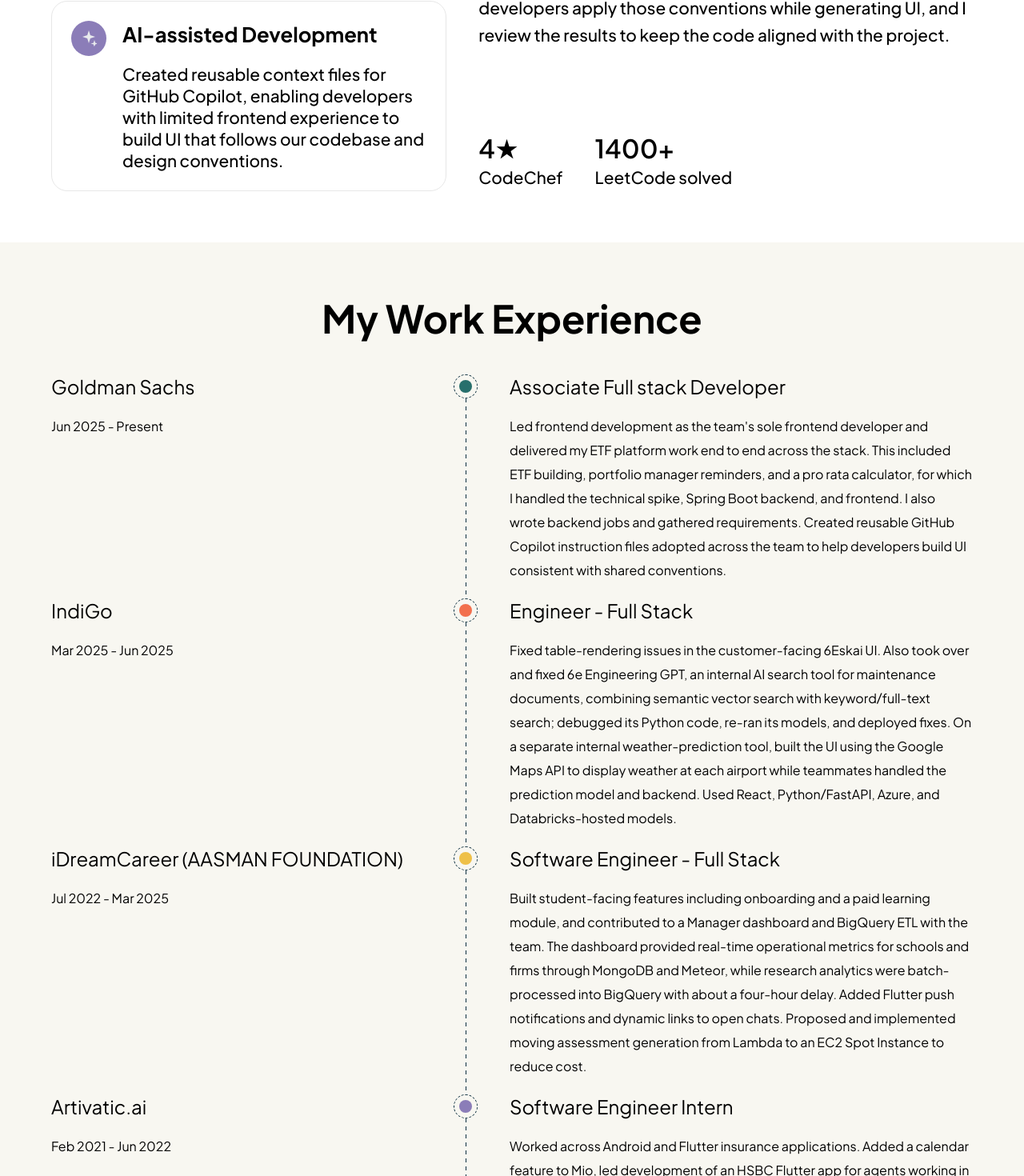
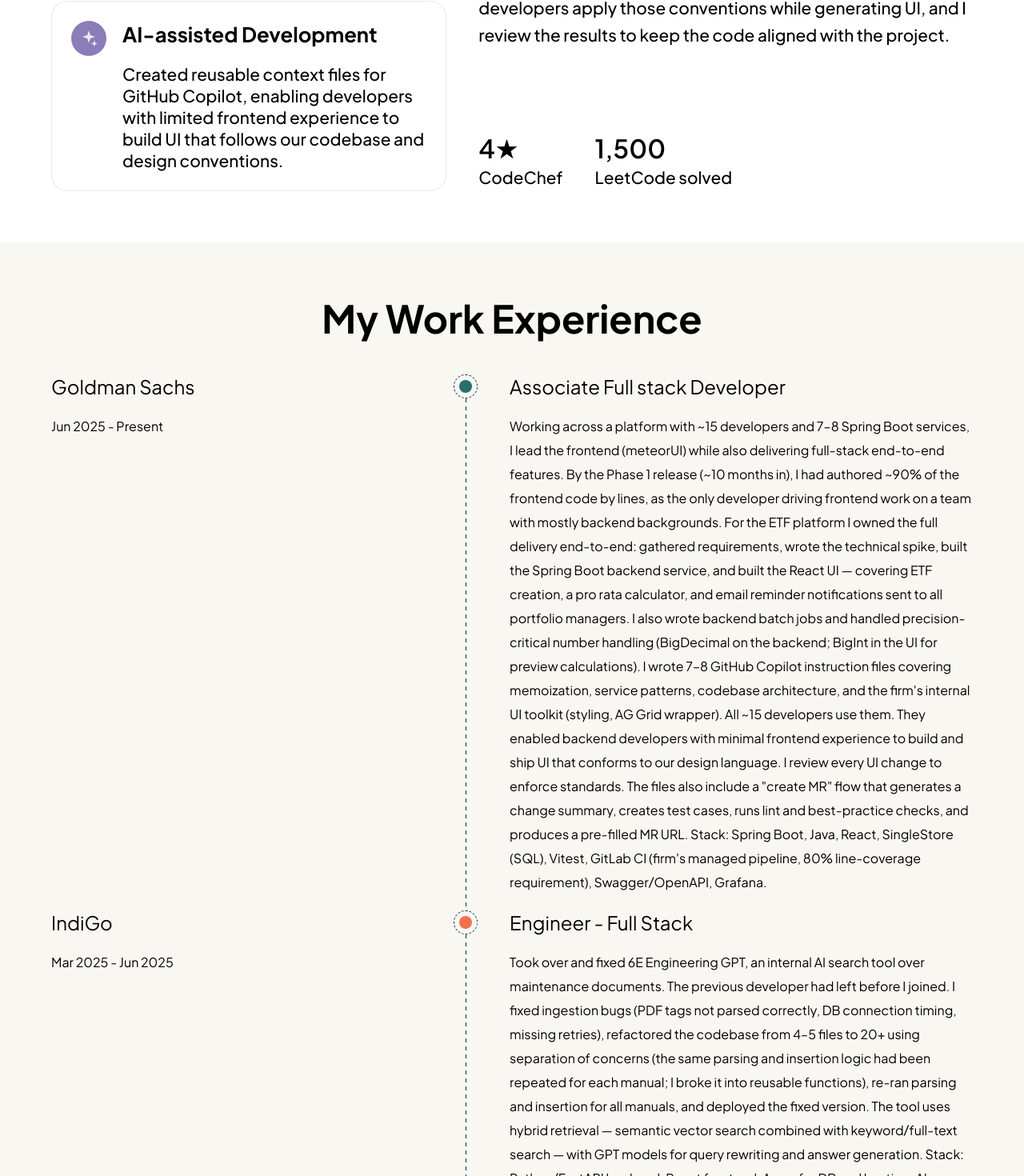
Before and after one commit to vinayak0505/website, a React (Create React App) app: page / in a window 1280 px wide. Shown: the part 1380-2850 px from the top of the page at 80% size. Built offline with nearby package versions, Linux system fonts and the light colour scheme.

Commit message:
update source of truth details for work history and technical stack in about me documentation

```diff
--- a/src/constants.ts
+++ b/src/constants.ts
@@ -39,7 +39,7 @@ export const expertise = {
             url: "https://codechef.com/users/vinayakagg05"
         },
         {
-            value: "1400+",
+            value: "1,500",
             label: "LeetCode solved",
             url: "https://leetcode.com/u/vinayakaggarwal05/"
         }
@@ -72,10 +72,38 @@ export const homeContent = {
     }
 };
 
-const goldmanSachsAbout = "Led frontend development as the team's sole frontend developer and delivered my ETF platform work end to end across the stack. This included ETF building, portfolio manager reminders, and a pro rata calculator, for which I handled the technical spike, Spring Boot backend, and frontend. I also wrote backend jobs and gathered requirements. Created reusable GitHub Copilot instruction files adopted across the team to help developers build UI consistent with shared conventions.";
-const indigoAbout = "Fixed table-rendering issues in the customer-facing 6Eskai UI. Also took over and fixed 6e Engineering GPT, an internal AI search tool for maintenance documents, combining semantic vector search with keyword/full-text search; debugged its Python code, re-ran its models, and deployed fixes. On a separate internal weather-prediction tool, built the UI using the Google Maps API to display weather at each airport while teammates handled the prediction model and backend. Used React, Python/FastAPI, Azure, and Databricks-hosted models.";
-const exp1about = "Built student-facing features including onboarding and a paid learning module, and contributed to a Manager dashboard and BigQuery ETL with the team. The dashboard provided real-time operational metrics for schools and firms through MongoDB and Meteor, while research analytics were batch-processed into BigQuery with about a four-hour delay. Added Flutter push notifications and dynamic links to open chats. Proposed and implemented moving assessment generation from Lambda to an EC2 Spot Instance to reduce cost.";
-const exp2about = "Worked across Android and Flutter insurance applications. Added a calendar feature to Mio, led development of an HSBC Flutter app for agents working in areas with limited connectivity, and built responsive layouts and offline data handling with Cloud Firestore.";
+const goldmanSachsAbout = `Working across a platform with ~15 developers and 7–8 Spring Boot services, I lead the frontend (meteorUI) while also delivering full-stack end-to-end features. By the Phase 1 release (~10 months in), I had authored ~90% of the frontend code by lines, as the only developer driving frontend work on a team with mostly backend backgrounds.
+
+For the ETF platform I owned the full delivery end-to-end: gathered requirements, wrote the technical spike, built the Spring Boot backend service, and built the React UI — covering ETF creation, a pro rata calculator, and email reminder notifications sent to all portfolio managers. I also wrote backend batch jobs and handled precision-critical number handling (BigDecimal on the backend; BigInt in the UI for preview calculations).
+
+I wrote 7–8 GitHub Copilot instruction files covering memoization, service patterns, codebase architecture, and the firm's internal UI toolkit (styling, AG Grid wrapper). All ~15 developers use them. They enabled backend developers with minimal frontend experience to build and ship UI that conforms to our design language. I review every UI change to enforce standards. The files also include a "create MR" flow that generates a change summary, creates test cases, runs lint and best-practice checks, and produces a pre-filled MR URL.
+
+Stack: Spring Boot, Java, React, SingleStore (SQL), Vitest, GitLab CI (firm's managed pipeline, 80% line-coverage requirement), Swagger/OpenAPI, Grafana.`;
+const indigoAbout = `Took over and fixed 6E Engineering GPT, an internal AI search tool over maintenance documents. The previous developer had left before I joined. I fixed ingestion bugs (PDF tags not parsed correctly, DB connection timing, missing retries), refactored the codebase from 4–5 files to 20+ using separation of concerns (the same parsing and insertion logic had been repeated for each manual; I broke it into reusable functions), re-ran parsing and insertion for all manuals, and deployed the fixed version. The tool uses hybrid retrieval — semantic vector search combined with keyword/full-text search — with GPT models for query rewriting and answer generation. Stack: Python/FastAPI backend, React frontend, Azure for DB and hosting.
+
+Also fixed table-rendering issues in 6Eskai, IndiGo's customer-facing AI chatbot (separate from 6E Engineering GPT).
+
+Built the UI for a separate internal visibility-prediction tool using the Google Maps API, showing predicted mist/visibility at each airport; teammates handled the prediction model and backend.`;
+const exp1about = `Built a fully custom animated gamified career-discovery quiz end-to-end: designed and built the React (Next.js) animation — considered impossible by the design team (the CEO explicitly told the designer the engineering team wouldn't be able to build it) — and wrote the Node.js/Express API layer that saved user answers to MongoDB as students progressed, so they could drop out and resume from exactly the same question. On completion, answers were sent to an internal recommendation API and the top-3 career/course cards were shown to the student.
+
+Built other student-facing features: an animated onboarding screen, a paid learning module for 10th-class students, and contributed to AMAs.
+
+Built the Manager dashboard in Meteor, which kept a school principal or firm head's browser in sync with MongoDB in real time — showing test completions, live test-takers, and average scores. Added a Redis cache (4-minute TTL) for the student-common portion of the dashboard.
+
+Contributed to the BigQuery analytics pipeline: events were queued in SQS and batch-loaded into BigQuery every 4 hours via a scheduled Lambda (batch load is free; streaming inserts are charged). My part was mainly the dashboard side that reads from BigQuery, plus small parts of the ingestion side.
+
+Added Flutter push notifications with Firebase Dynamic Links for deep linking into chats. Also built the Flutter client for a WebSocket feature showing real-time messages between students and counsellors (teammates built the server).
+
+Proposed and implemented moving PDF assessment generation from Lambda to an EC2 Spot Instance to reduce cost. When the Spot instance starts it queries MongoDB for incomplete assessments, generates each one, uploads to S3, and marks it complete only after the S3 URL is saved — so no work is lost if it restarts.
+
+Received three Certificates of Recognition from the Founder & CEO (Oct 2022, Q2 2024, early 2025).
+
+Stack: Next.js, React, Redux, Node.js, Express, MongoDB, Redis, Meteor, Flutter/Dart, Firebase Dynamic Links, WebSockets, AWS (EC2 Spot, S3, SQS, Lambda), GCP BigQuery.`;
+const exp2about = `Worked in a team of 5 developers across two insurance applications. Added a Calendar feature to Mio, an Android (Java) one-stop insurance app for the whole family.
+
+Led development of an HSBC Flutter app that let agents add customer details for onboarded customers in remote areas without internet — the first Flutter project I owned end-to-end. The app used a single codebase for web, Android, and iOS (Riverpod, MVC architecture) with background sync and offline data stored in Cloud Firestore (chosen over SQLite for security reasons specified by the client).
+
+Designed responsive layouts that worked across phones, small tablets, and large tablets; the rest of the team later adopted this approach across the codebase.`;
 export const experience = [
     {
         company: "Goldman Sachs",
@@ -92,7 +120,7 @@ export const experience = [
         about: indigoAbout
     },
     {
-        company: "iDreamCareer (AASMAN FOUNDATION)",
+        company: "iDreamCareer (Aasman Foundation)",
         duration: "Jul 2022 - Mar 2025",
         color: "var(--secondary-color-3)",
         designation: "Software Engineer - Full Stack",
@@ -411,7 +439,7 @@ export const skills: { type: string; items: Skill[] }[] = [
             { image: "/images/firebase.png", name: "Firestore", tier: "gold" },
             { image: "/images/google_cloud.png", name: "BigQuery", tier: "gold" },
             { image: "/images/aws.png", name: "S3", tier: "gold" },
-            { image: "/images/azure.svg", name: "Azure Cosmos DB", tier: "silver" },
+            { image: "/images/azure.svg", name: "Azure DB", tier: "silver" },
             { image: "/images/redis.png", name: "Redis" },
             { image: "/images/sql.png", name: "MySQL" },
             { image: "/images/postgresql.svg", name: "PostgreSQL" },
@@ -426,11 +454,8 @@ export const skills: { type: string; items: Skill[] }[] = [
             { image: "/images/aws.png", name: "Lambda", tier: "gold" },
             { image: "/images/google_cloud.png", name: "Google Cloud (GCP)", tier: "gold" },
             { image: "/images/azure.svg", name: "Azure", tier: "silver" },
-            { image: "/images/databricks.svg", name: "Databricks (Model deployment)", tier: "silver" },
-            { image: "/images/aws.png", name: "Amazon RDS" },
             { image: "/images/docker.svg", name: "Docker" },
             { image: "/images/nginx.svg", name: "Nginx" },
-            { image: "/images/kubernetes.svg", name: "Kubernetes" },
             { name: "CI/CD" },
         ]
     },
@@ -446,7 +471,7 @@ export const skills: { type: string; items: Skill[] }[] = [
             { image: "/images/git.png", name: "Git", tier: "gold" },
             { name: "Unit testing", tier: "gold" },
             { image: "/images/postman.svg", name: "Postman", tier: "gold" },
-            { name: "BQL (log queries)", tier: "gold" },
+            { name: "Grafana (log queries)", tier: "gold" },
             { image: "/images/githubcopilot.svg", name: "GitHub Copilot instruction files", tier: "gold" },
             { image: "/images/googlemaps.svg", name: "Google Maps API", tier: "silver" },
             { name: "HLD / LLD" },
```
